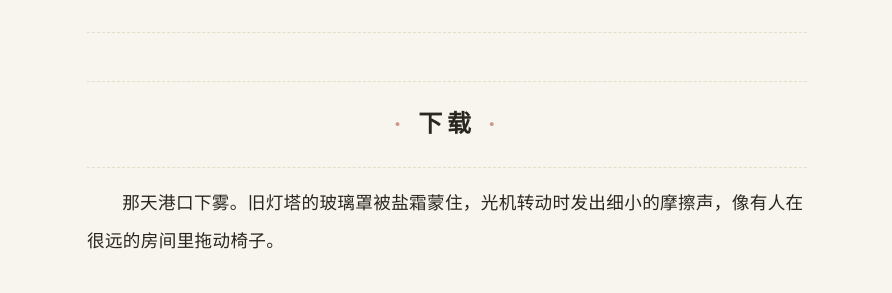
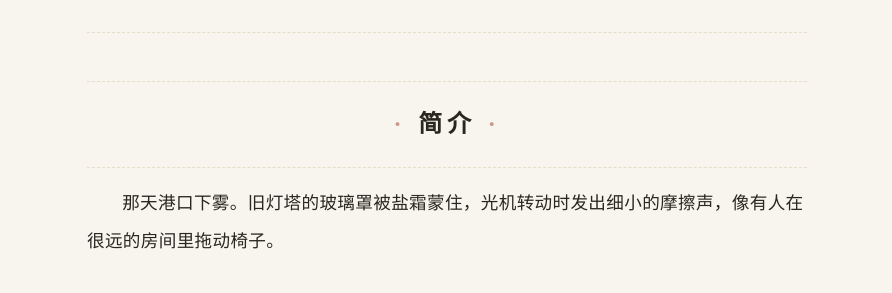
Before and after one commit to zhengxionglee/ReverieLand, a Jekyll site: the page built from _novel/deng-ta-xie-yi.md, in a window 1280 px wide and 900 px high. Shown: the part 325-618 px from the top of the window, without its empty margins (193-1085 px from the left). Built offline with Jekyll 4.4.1, drawn with Linux system fonts in a browser that asks for light colours.

Commit message:
fix: 「下载」标题改回「简介」

```diff
--- a/_novel/deng-ta-xie-yi.md
+++ b/_novel/deng-ta-xie-yi.md
@@ -7,7 +7,7 @@ status: 已完结
 genre: 小说
 ---
 
-## 下载
+## 简介
 
 那天港口下雾。旧灯塔的玻璃罩被盐霜蒙住，光机转动时发出细小的摩擦声，像有人在很远的房间里拖动椅子。
 
```
